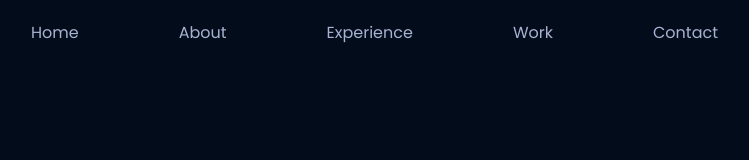
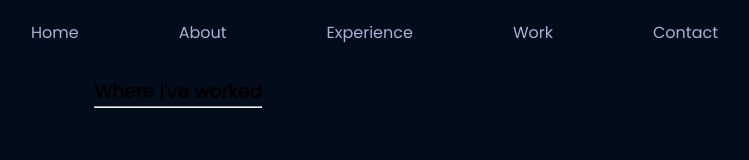
Before and after one commit to w0rd-glitch/pp, a React (Create React App) app: page /experience in a window 1280 px wide. Shown: the top 160 px of the page, without its empty margins (462-1211 px from the left). Built offline with nearby package versions, Linux system fonts and the light colour scheme.

Commit message:
experience page

```diff
--- a/src/App.scss
+++ b/src/App.scss
@@ -210,6 +210,19 @@ body {
 }
 
 
+///////////////////// EXPERIENCE PAGE ///////////////
+
+.experience-page {
+    padding-top: 2em;
+    padding-left: 15em;
+    padding-right: 15em;
+    width: 100%;
+    display: flex;
+    flex-direction: column;
+    justify-content: center;
+    align-items: center;
+}
+
 @keyframes anime {
     from {
         opacity: 0;
--- a/src/App.tsx
+++ b/src/App.tsx
@@ -4,6 +4,7 @@ import { BrowserRouter } from 'react-router-dom';
 import './App.scss';
 import Navbar from './components/Navbar';
 import About from './pages/About';
+import Experience from './pages/Experience';
 import Home from './pages/Home';
 
 
@@ -14,6 +15,7 @@ function App() {
       <Routes>
         <Route path="/" element={<Home />} />
         <Route path="/about" element={<About />} />
+        <Route path="/experience" element={<Experience />} />
       </Routes>
     </BrowserRouter>
   );
--- /dev/null
+++ b/src/pages/Experience.tsx
@@ -0,0 +1,17 @@
+import React from 'react'
+
+function Experience() {
+  return (
+    <div className='experience-page'>
+        <div className='experience-heading'>
+            <h3>Where I've worked</h3>
+            <hr></hr>
+        </div>
+        <div className='experience-list'>
+
+        </div>
+    </div>
+  )
+}
+
+export default Experience
```
